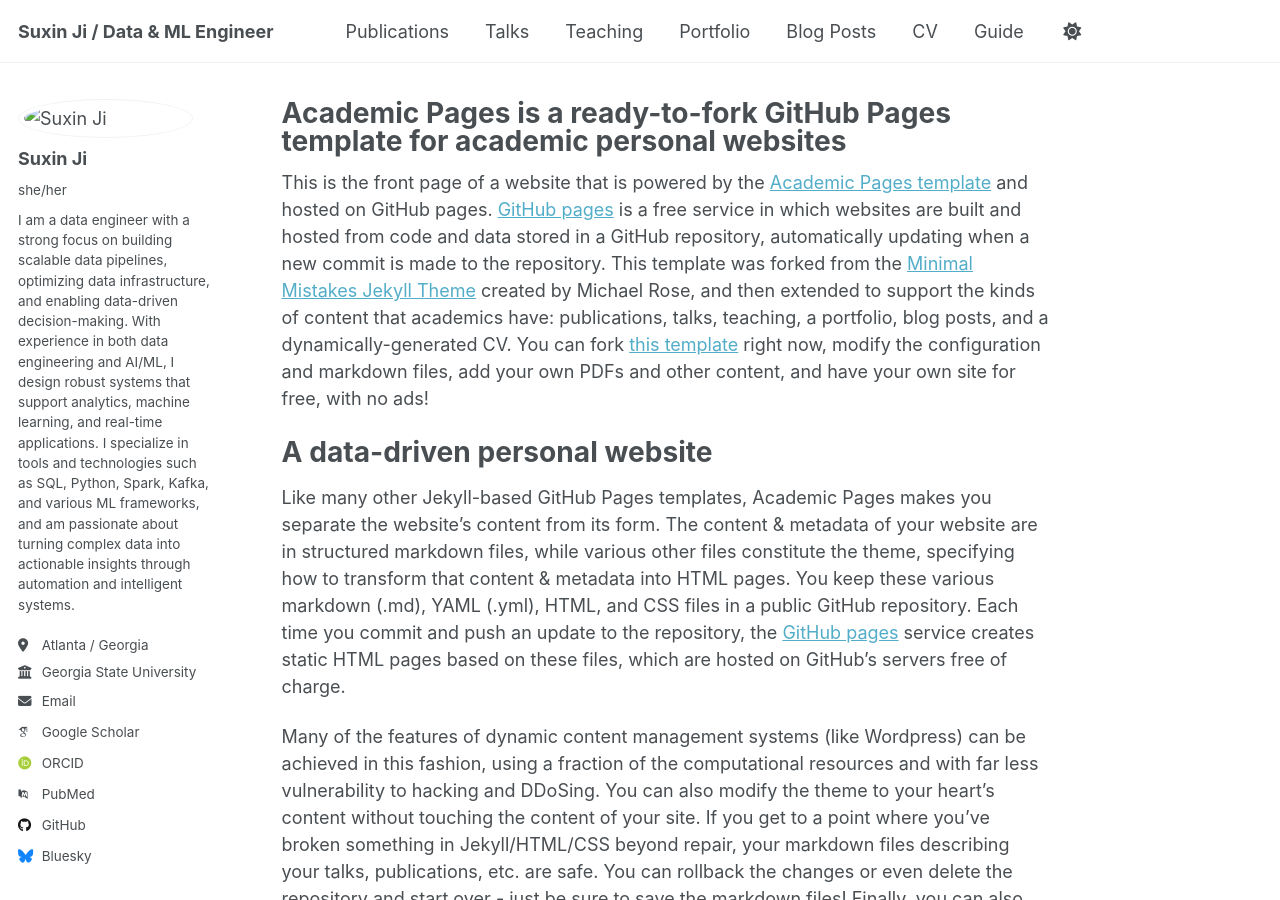
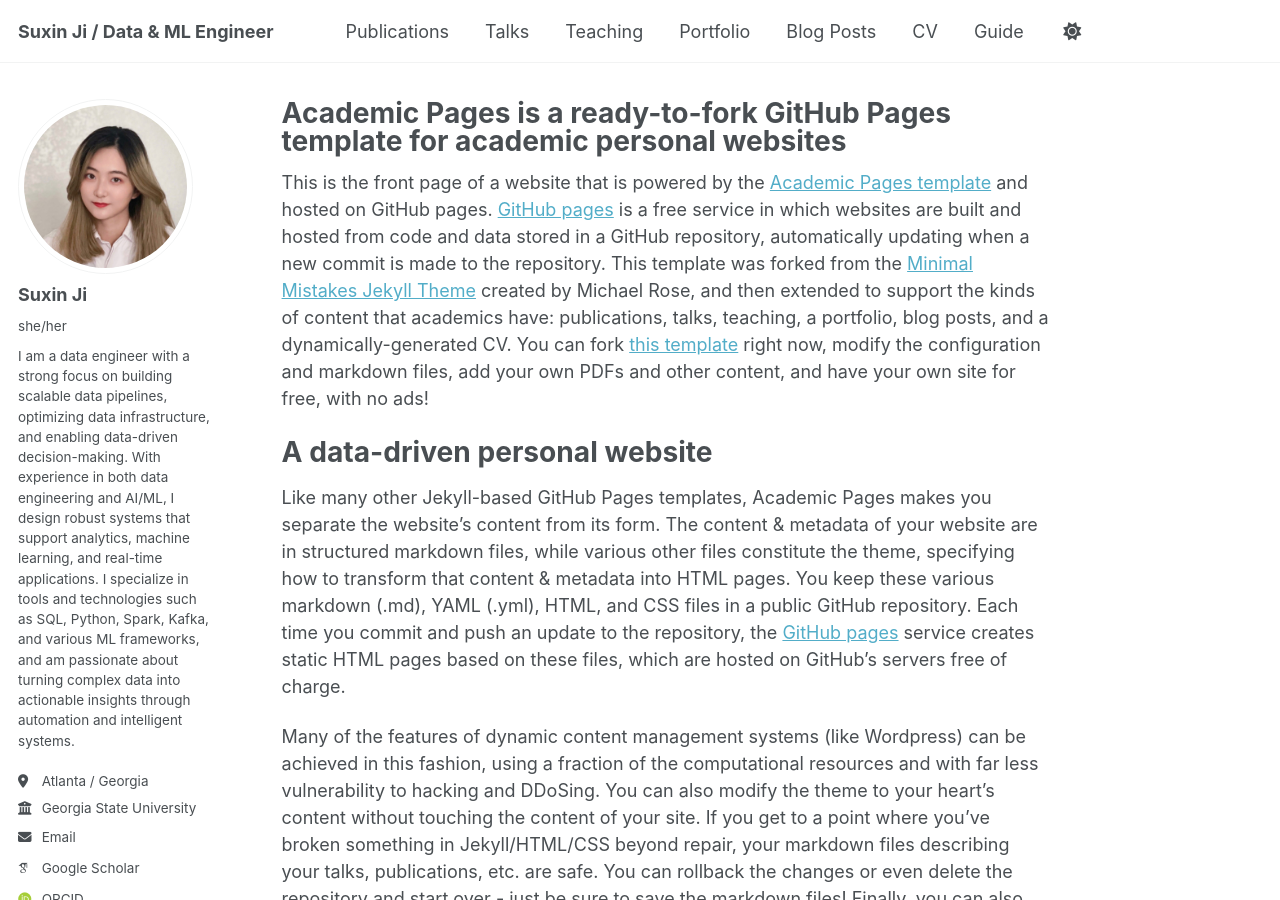
Before and after one commit to SuzieJi/suxinji.github.io, a Jekyll site: the page built from _pages/about.md, in a window 1280 px wide and 900 px high. Built offline with Jekyll 4.4.1, drawn with Linux system fonts in a browser that asks for light colours; some web fonts are replaced.

Commit message:
change the path of avatar pic

```diff
--- a/_config.yml
+++ b/_config.yml
@@ -22,7 +22,7 @@ repository               : "SuzieJi/suxinji.github.io"
 #               Additional customization can be done by editing /_includes/author-profile.html
 author:
   # Biographic information
-  avatar           : "images/Suxin.jpg"
+  avatar           : "Suxin.jpg"
   name             : "Suxin Ji"
   pronouns         : "she/her"
   bio              : "I am a data engineer with a strong focus on building scalable data pipelines, optimizing data infrastructure, and enabling data-driven decision-making. With experience in both data engineering and AI/ML, I design robust systems that support analytics, machine learning, and real-time applications. I specialize in tools and technologies such as SQL, Python, Spark, Kafka, and various ML frameworks, and am passionate about turning complex data into actionable insights through automation and intelligent systems."
```
